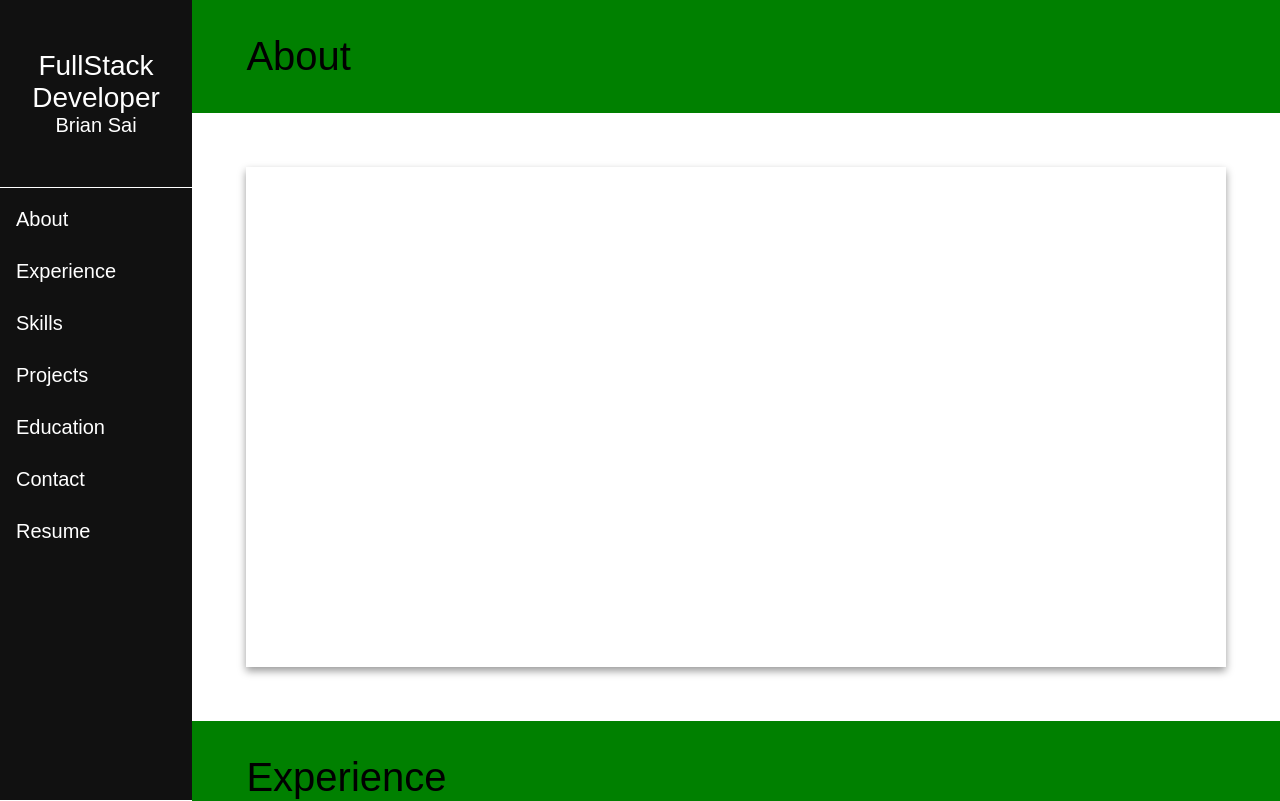
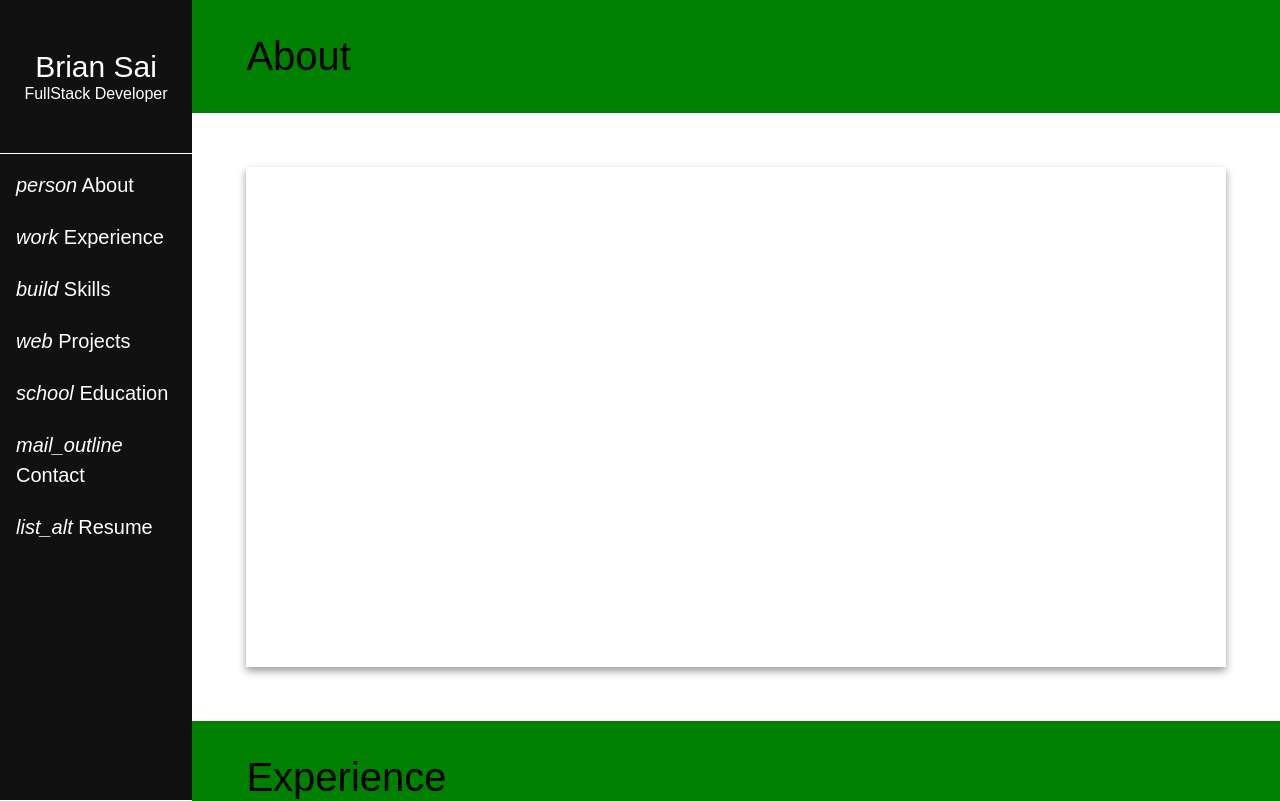
Before and after one commit to briansai/portfolio, a React app: page / in a window 1280 px wide. Shown: the top 801 px of the page. Built offline with nearby package versions, Linux system fonts and the light colour scheme; the HTML template or start-up script is replaced by a standard one.

Commit message:
Implemented category icons for navigation

```diff
--- a/client/src/constants/constants.jsx
+++ b/client/src/constants/constants.jsx
@@ -1,23 +1,23 @@
 export const categories = [
   { item: 'About',
-    icon: '',
+    icon: 'person',
   },
   { item: 'Experience',
-    icon: '',
+    icon: 'work',
   },
   { item: 'Skills',
-    icon: '',
+    icon: 'build',
   },
   { item: 'Projects',
-    icon: '',
+    icon: 'web',
   },
   { item: 'Education',
-    icon: '',
+    icon: 'school',
   },
   { item: 'Contact',
-    icon: '',
+    icon: 'mail_outline',
   },
   { item: 'Resume',
-    icon: '',
+    icon: 'list_alt',
   }
 ];
--- a/client/src/pages/Main/Main.scss
+++ b/client/src/pages/Main/Main.scss
@@ -18,16 +18,12 @@
       .category-card {
         height: 500px;
         box-shadow: 0 4px 8px 0 rgba(0,0,0,0.4);
-        transition: 0.5s;
+        transition: 0.2s;
       }
 
       .category-card:hover {
         box-shadow: 0 8px 20px 0 rgba(0,0,0,0.4);
       }
     }
-
-    // .container {
-
-    // }
   }
 }
--- a/client/src/pages/Nav/Nav.jsx
+++ b/client/src/pages/Nav/Nav.jsx
@@ -8,11 +8,11 @@ export default class Nav extends Component {
       <Fragment>
         <div className="nav-container">
           <div className="name-container">
+            <div className="nav-name">
+              Brian Sai
+            </div>
             <div className="nav-occupation">
               FullStack Developer
-            </div>
-            <div className="nav-name">
-              Brian Sai
             </div>
           </div>
           <div>
@@ -20,13 +20,12 @@ export default class Nav extends Component {
               const { item, icon } = category;
               return (
                 <div className="nav-category">
-                  <span>
-                    <i class="material-icons">{icon}</i>
-                  </span>
+                  {/* <span> */}
+                    <i class="material-icons">{icon}</i> {item}
+                  {/* </span> */}
                   {/* include description css */}
-                  <span className="nav-description">
-                    {item}
-                  </span>
+                  {/* <span className="nav-description">
+                  </span> */}
                 </div>
               )
             })}
--- a/client/src/pages/Nav/Nav.scss
+++ b/client/src/pages/Nav/Nav.scss
@@ -13,11 +13,11 @@
     border-bottom: 1px solid white;
 
     .nav-occupation {
-      font-size: 28px;
+      font-size: 16px;
     }
 
     .nav-name {
-      font-size: 20px;
+      font-size: 30px;
     }
   }
 
```
Also changed, not shown: 2 other files (tests, documents, lock files or other folders).
